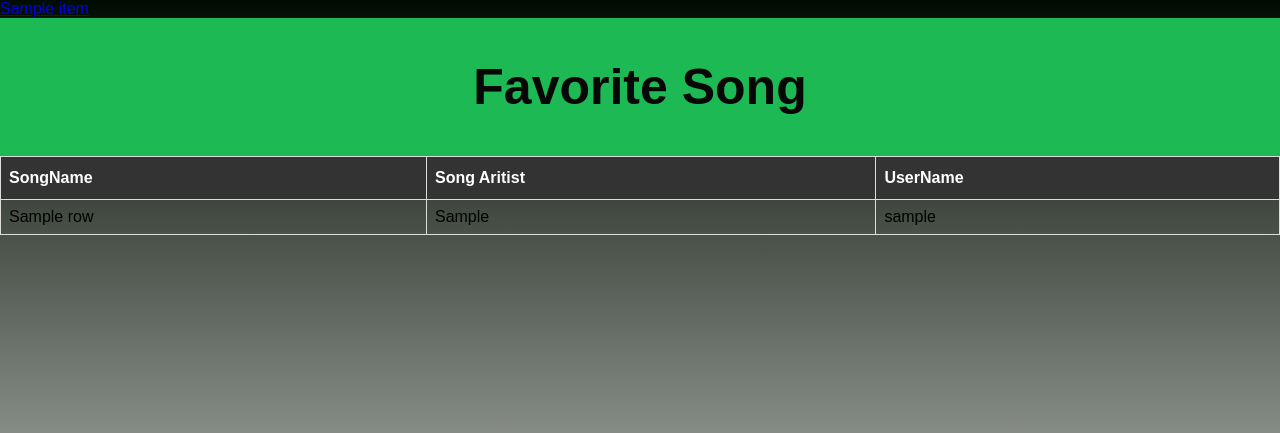
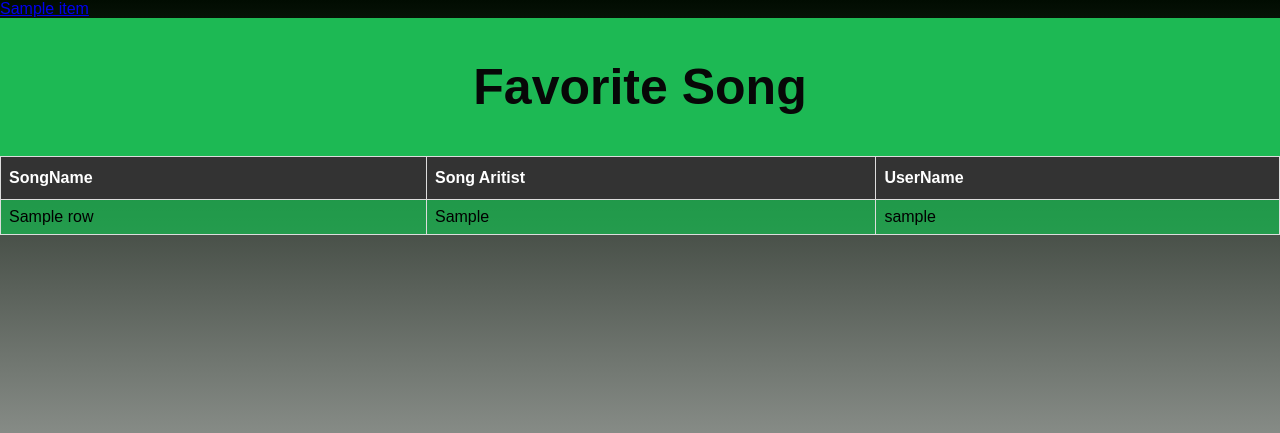
Before and after one commit to scottbisese/spotifyPlaylistBuilder, a Flask app: template templates/table.html in a window 1280 px wide. Shown: the top 433 px of the page. Run offline with Flask 3, Linux system fonts and the light colour scheme; the template is opened without the code that fills it: most values are stand-ins (such as "Sample title", 1, 10 or a date in 2020).

Commit message:
change background color

```diff
--- a/static/css/table.css
+++ b/static/css/table.css
@@ -56,7 +56,7 @@ h1 {
     padding: 8px;
   }
 
-  #table1 tr:nth-child(even){background-color: linear-gradient(to bottom, #010c01, #f7f7f7);}
+  #table1 tr:nth-child(even){background-color: #10c750a3}
 
   #table1 tr:hover {background-color: #ddd;}
 
```
